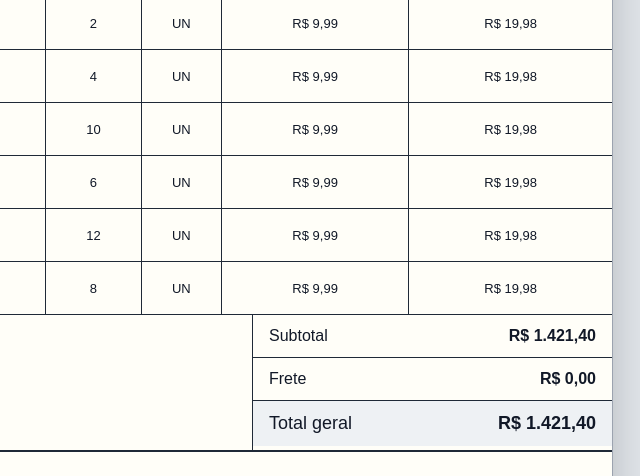
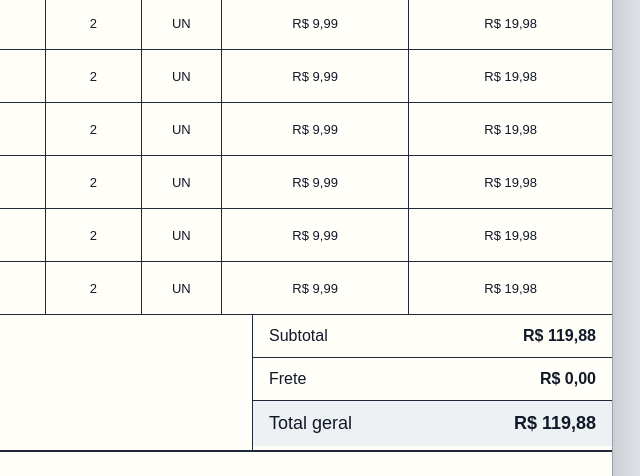
Before and after one commit to MarinhoRapha/Nota-Teste, a plain HTML site: page index.html in a window 1280 px wide. Shown: the part 322-798 px from the top of the page, 617-1257 px from the left. Drawn offline with Linux system fonts and the light colour scheme.

Commit message:
Update index.html

```diff
--- a/index.html
+++ b/index.html
@@ -68,7 +68,7 @@
             <td>02</td>
             <td>00002</td>
             <td><strong>Presilha Latão</strong><br><small>Descrição ou Detalhes</small></td>
-            <td>4</td>
+            <td>2</td>
             <td>UN</td>
             <td>R$ 9,99</td>
             <td>R$ 19,98</td>
@@ -77,7 +77,7 @@
             <td>03</td>
             <td>00003</td>
             <td><strong>Módulo - Multi</strong><br><small>Descrição ou Detalhes</small></td>
-            <td>10</td>
+            <td>2</td>
             <td>UN</td>
             <td>R$ 9,99</td>
             <td>R$ 19,98</td>
@@ -86,7 +86,7 @@
             <td>04</td>
             <td>00004</td>
             <td><strong>Conjunto de tomada - Multi</strong><br><small>Descrição ou Detalhes</small></td>
-            <td>6</td>
+            <td>2</td>
             <td>UN</td>
             <td>R$ 9,99</td>
             <td>R$ 19,98</td>
@@ -95,7 +95,7 @@
             <td>05</td>
             <td>00005</td>
             <td><strong>Caixa de luz octogonal</strong><br><small>Descrição ou Detalhes</small></td>
-            <td>12</td>
+            <td>2</td>
             <td>UN</td>
             <td>R$ 9,99</td>
             <td>R$ 19,98</td>
@@ -104,7 +104,7 @@
             <td>06</td>
             <td>00006</td>
             <td><strong>Cabo flexível - Multi</strong><br><small>Descrição ou Detalhes</small></td>
-            <td>8</td>
+            <td>2</td>
             <td>UN</td>
             <td>R$ 9,99</td>
             <td>R$ 19,98</td>
@@ -120,9 +120,9 @@
         <p>Prazo de entrega estimado: X dias úteis.</p>
       </div>
       <div class="totais">
-        <div><span>Subtotal</span><strong>R$ 1.421,40</strong></div>
+        <div><span>Subtotal</span><strong>R$ 119,88</strong></div>
         <div><span>Frete</span><strong>R$ 0,00</strong></div>
-        <div class="total-geral"><span>Total geral</span><strong>R$ 1.421,40</strong></div>
+        <div class="total-geral"><span>Total geral</span><strong>R$ 119,88</strong></div>
       </div>
     </section>
 
```
